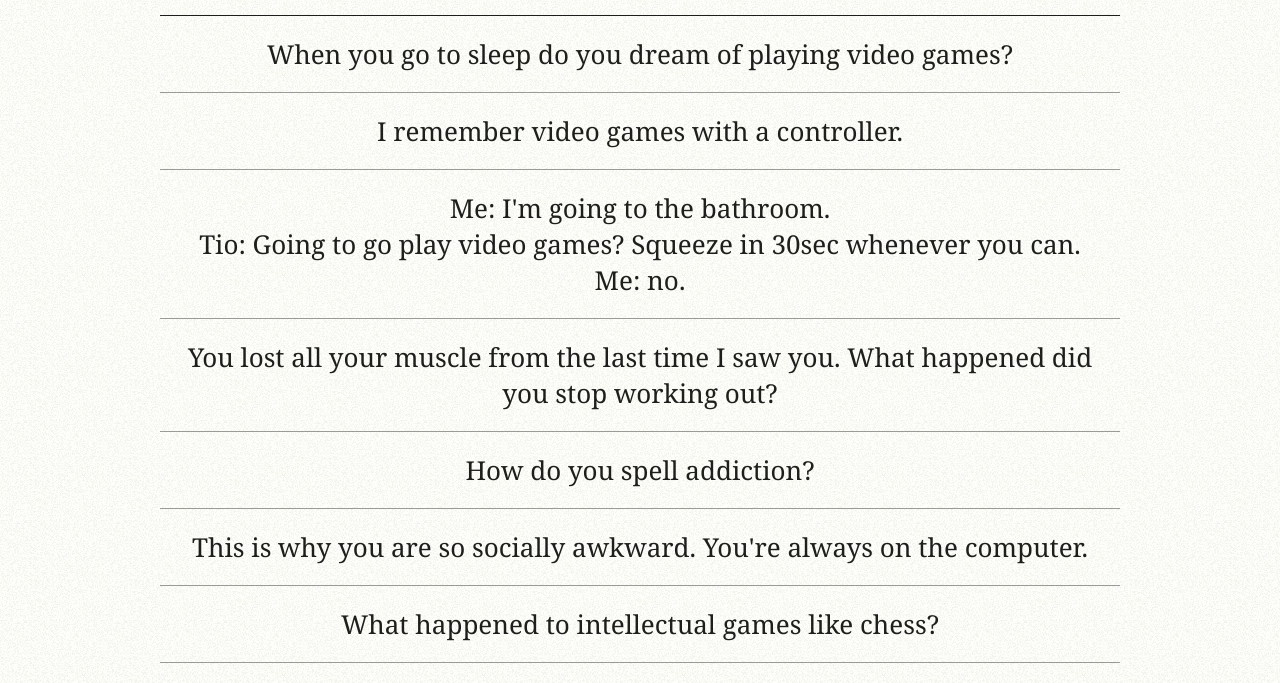
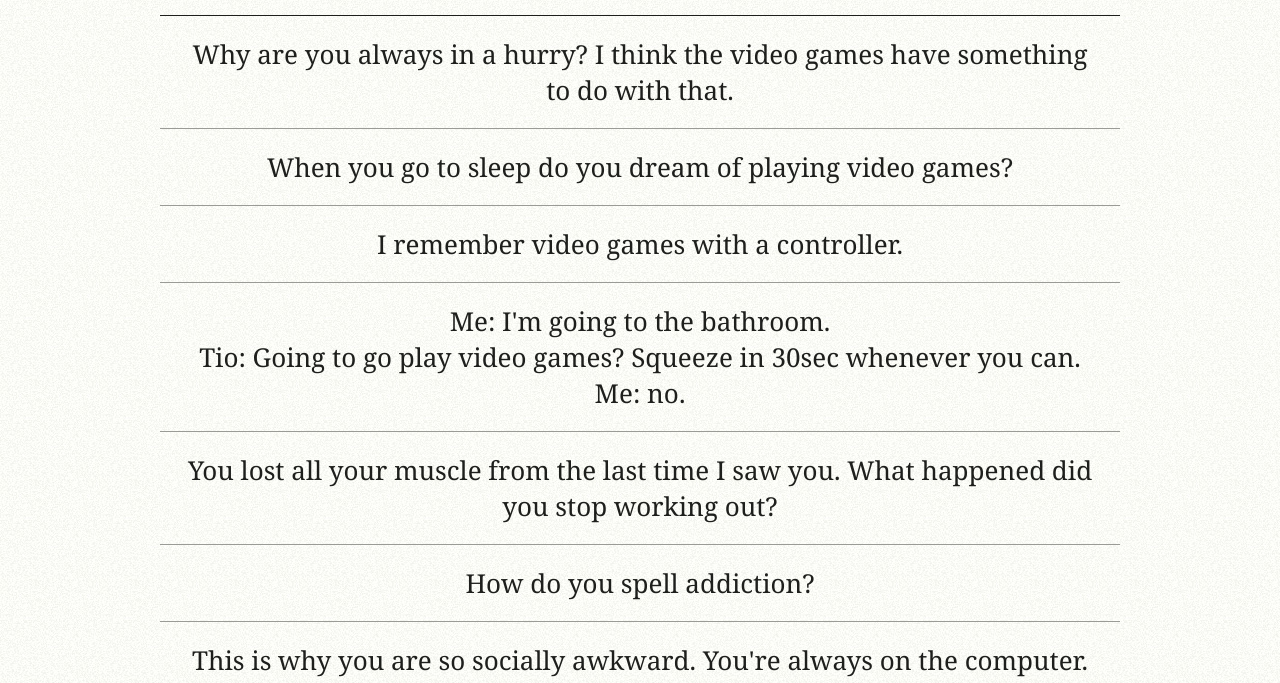
Before and after one commit to Hossman333/words, a plain HTML site: page index.html in a window 1280 px wide. Shown: the part 102-785 px from the top of the page. Drawn offline with Linux system fonts and the light colour scheme.

Commit message:
another post.....

```diff
--- a/index.html
+++ b/index.html
@@ -11,6 +11,9 @@
    	<div class="container">
 		<div class="header">
 			<h1><strong>Tio Comments (11/23 - 11/30)</strong></h1>
+		</div>
+		<div class="post">
+			Why are you always in a hurry? I think the video games have something to do with that.
 		</div>
 		<div class="post">
 			When you go to sleep do you dream of playing video games?
```
